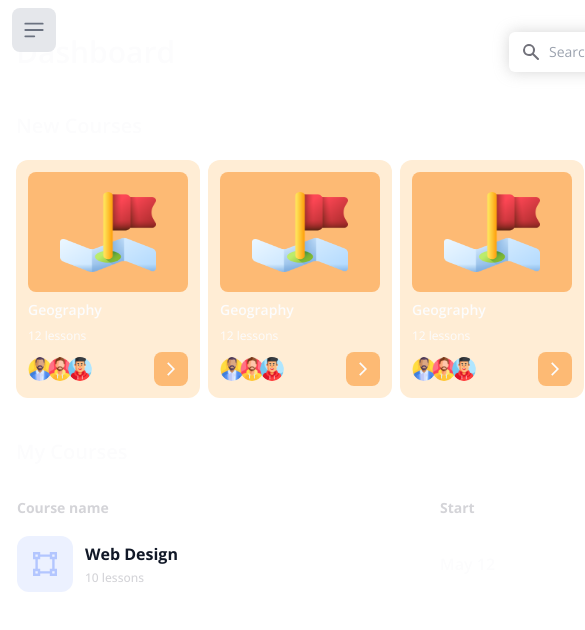
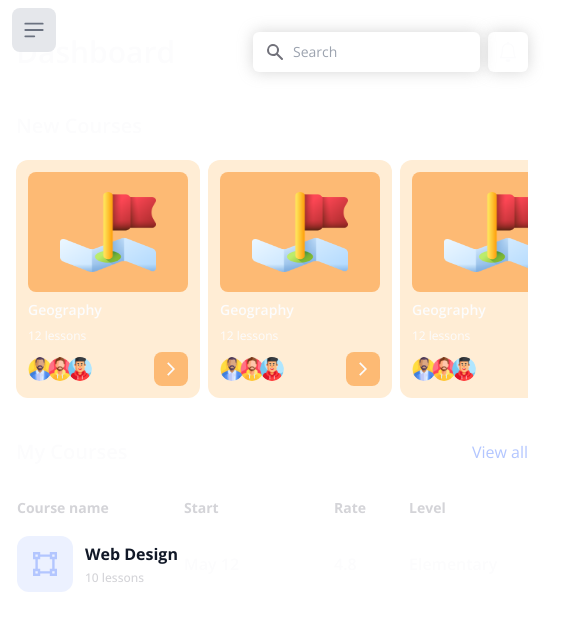
Before and after one commit to oussamaZAAM/test, a Next.js app: page / in a window 390 px wide. Shown: the top 630 px of the page, 585 px wide, since content can reach past the window. Built offline with nearby package versions, Linux system fonts and the light colour scheme.

Commit message:
Problems raised: Mobile responsiveness

```diff
--- a/app/page.tsx
+++ b/app/page.tsx
@@ -2,17 +2,16 @@
 
 import Dashboard from '@/components/Dashboard';
 import Homework from '@/components/Homework';
-import HomeworkProgress from '@/components/Homework';
 import Profile from '@/components/Profile';
 import Sidebar from '@/components/Sidebar';
 
 export default function Home() {
 
   return (
-    <main className='flex'>
+    <main className='flex justify-between items-start'>
       <Sidebar />
       <Dashboard />
-      <div className="flex flex-col justify-start items-center w-full m-4">
+      <div className="flex flex-col justify-start items-center m-4 max-h-screen overflow-y-scroll scrollbar-hide">
         <Profile />
         <Homework />
       </div>
--- a/components/CircularProgressBar.tsx
+++ b/components/CircularProgressBar.tsx
@@ -1,5 +1,4 @@
 import React from 'react';
-import '../styles/CircularProgressBar.css';
 
 interface CircularProgressBarProps {
   percentage: number;
@@ -26,7 +25,7 @@ const CircularProgressBar: React.FC<CircularProgressBarProps> = ({
         strokeWidth={strokeWidth}
       />
       <circle
-        className={"fill-none progress-bar "+(clicked ? "stroke-white" : "stroke-main-500")}
+        className={"fill-none transition-all duration-500 ease-linear "+(clicked ? "stroke-white" : "stroke-main-500")}
         cx={radius}
         cy={radius}
         r={radius - strokeWidth}
--- a/components/Dashboard.tsx
+++ b/components/Dashboard.tsx
@@ -4,10 +4,10 @@ import MyCourseRow from "./MyCourseRow";
 
 export default function Dashboard() {
     return (
-        <div className="flex flex-col justify-start items-start p-4 sm:ml-64">
+        <div className="flex flex-col justify-start items-start p-4 md:ml-64">
 
             {/* Dashboard Header + searchbar + notifications */}
-            <div className="flex justify-between items-center w-full my-4 max-w-[768px]">
+            <div className="flex justify-between items-center w-full my-4">
                 <span className="text-3xl font-semibold text-start">Dashboard</span>
                 <div className="flex justify-end items-center gap-2">
                     <div className="relative w-full">
@@ -23,7 +23,7 @@ export default function Dashboard() {
             </div>
 
             {/* New Courses  */}
-            <div className="flex flex-col justify-start items-stretch w-full max-w-[768px] my-4 gap-3">
+            <div className="flex flex-col justify-start items-stretch max-w-[512px] xl:max-w-[768px] my-4 gap-3">
                 <span className="text-xl font-semibold text-start my-2">New Courses</span>
                 <div className="flex justify-start items-center gap-2 overflow-x-scroll">
                     <CourseCard />
@@ -35,7 +35,7 @@ export default function Dashboard() {
             </div>
 
             {/* My Courses */}
-            <div className="flex flex-col justify-start items-stretch w-full max-w-[768px] my-4 gap-3">
+            <div className="flex flex-col justify-start items-stretch w-full my-4 gap-3">
                 <div className="flex justify-between items-center">
                     <span className="text-xl font-semibold text-start my-2">My Courses</span>
                     <span className="text-md font-regular text-end text-main-500 my-2 cursor-pointer hover:underline">View all</span>
--- a/components/HomeworkProgress.tsx
+++ b/components/HomeworkProgress.tsx
@@ -9,7 +9,7 @@ const HomeworkProgress: React.FC<ProgressSpinnerProps> = ({ clicked }) => {
     return (
         <div className={"flex justify-between items-center rounded-lg px-3 py-5 w-full "+(clicked ? "text-white bg-main-500" : "text-black bg-white shadow")}>
             <div className="flex justify-start items-center gap-2">
-                <CircularProgressBar percentage={77} clicked={clicked} />
+                <CircularProgressBar percentage={17} clicked={clicked} />
                 <div className="flex flex-col justify-start items-start gap-1">
                     <span className="font-bold">Styling with CSS</span>
                     <span className="text-xs font-semibold">12 lessons</span>
--- a/components/Sidebar.tsx
+++ b/components/Sidebar.tsx
@@ -16,8 +16,8 @@ export default function Sidebar() {
     const dispatch = useDispatch();
 
     return (
-        <>
-            <button onClick={() => dispatch(toggle())} data-drawer-target="logo-sidebar" data-drawer-toggle="logo-sidebar" aria-controls="logo-sidebar" type="button" className={`hamburger ${isOpen ? 'z-50 right-0 mr-3' : 'left-0 ml-3'} fixed top-0 items-center p-2 mt-2 ml-3 text-sm text-gray-500 rounded-lg sm:hidden bg-gray-200 focus:outline-none focus:ring-2 focus:ring-gray-200`}>
+        <div className=''>
+            <button onClick={() => dispatch(toggle())} data-drawer-target="logo-sidebar" data-drawer-toggle="logo-sidebar" aria-controls="logo-sidebar" type="button" className={`hamburger ${isOpen ? 'z-50 right-0 mr-3' : 'left-0 ml-3'} fixed top-0 items-center p-2 mt-2 ml-3 text-sm text-gray-500 rounded-lg md:hidden bg-gray-200 focus:outline-none focus:ring-2 focus:ring-gray-200`}>
                 <span className="sr-only">Open sidebar</span>
                 {isOpen
                     ? <svg className="w-6 h-6" fill="currentColor" xmlns="http://www.w3.org/2000/svg" viewBox="0 -960 960 960"><path d="m249-207-42-42 231-231-231-231 42-42 231 231 231-231 42 42-231 231 231 231-42 42-231-231-231 231Z" /></svg>
@@ -26,7 +26,7 @@ export default function Sidebar() {
                     </svg>}
             </button>
 
-            <aside id="logo-sidebar" className={`sidebar ${isOpen ? 'open' : ''} overflow-y-auto fixed flex flex-col justify-between items-center top-0 left-0 z-40 w-64 h-screen transition-transform -translate-x-full sm:translate-x-0`} aria-label="Sidebar">
+            <aside id="logo-sidebar" className={`sidebar ${isOpen ? 'open' : ''} overflow-y-auto fixed flex flex-col justify-between items-center top-0 left-0 z-40 w-64 h-screen transition-transform -translate-x-full md:translate-x-0`} aria-label="Sidebar">
                 <div className="h-full px-3 py-4 bg-white w-full">
                     <div className="flex items-center pl-2.5 mb-5 py-4 gap-4 cursor-pointer">
                         <Image
@@ -100,6 +100,6 @@ export default function Sidebar() {
                     </div>
                 </div>
             </aside>
-        </>
+        </div>
     );
 };
--- a/styles/CircularProgressBar.css
+++ /dev/null
@@ -1,6 +0,0 @@
- .progress-bar {
-   transition: stroke-dashoffset 0.5s ease;
- }
-
- .progress-label {
- }
--- a/styles/globals.css
+++ b/styles/globals.css
@@ -50,6 +50,18 @@
   background-color: #aaa;
 }
 
+.hide-scrollbar {
+  overflow-y: hidden;
+}
+
+.hide-scrollbar::-webkit-scrollbar-thumb {
+  background-color: transparent;
+}
+
+.hide-scrollbar::-moz-scrollbar-thumb {
+  background-color: transparent;
+}
+
 
 body {
   background: linear-gradient(var(--background-start-rgb), var(--background-end-rgb));
@@ -72,7 +84,7 @@ body {
   cursor: pointer;
 }
 
-@media (max-width: 768px) {
+@media (max-width: 912px) {
   .sidebar {
     transform: translateX(-100%);
   }
```
